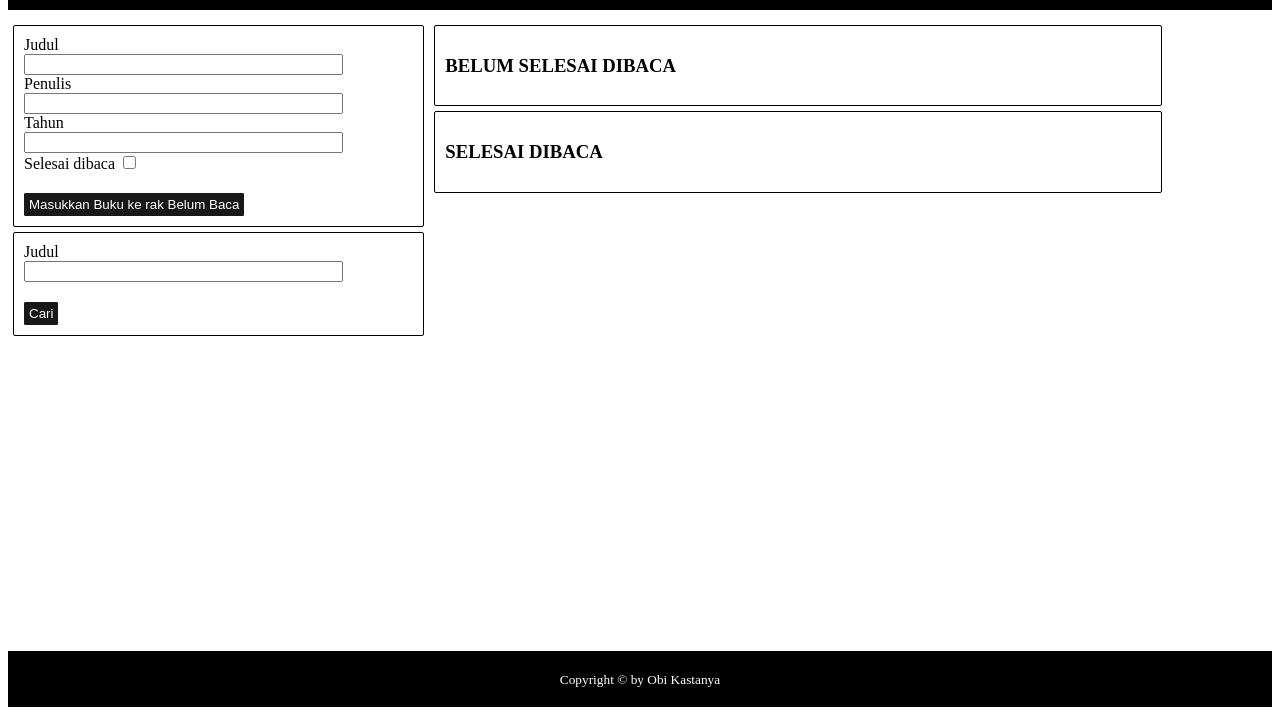
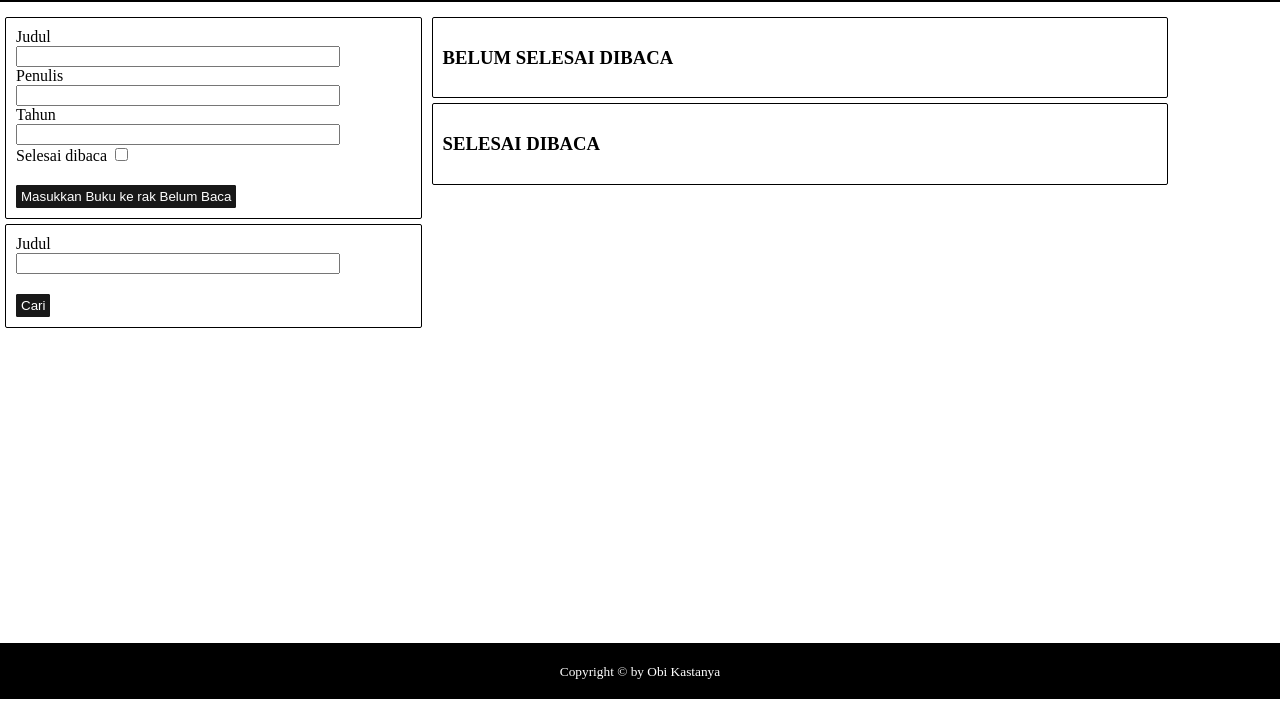
Before and after one commit to obikastanya/booshelf-app-implementing-browser-local-storage, a plain HTML site: page index.html in a window 1280 px wide. Shown: the part 84-800 px from the top of the page. Drawn offline with Linux system fonts and the light colour scheme.

Commit message:
small fixs

```diff
--- a/css/style.css
+++ b/css/style.css
@@ -1,6 +1,10 @@
+body {
+  margin: 0;
+}
 .d-block {
   display: block;
 }
+
 .filler-height {
   height: 300px;
 }
--- a/index.html
+++ b/index.html
@@ -5,7 +5,7 @@
     <meta http-equiv="X-UA-Compatible" content="IE=edge" />
     <meta name="viewport" content="width=device-width, initial-scale=1.0" />
     <link rel="stylesheet" href="css/style.css" />
-    <title>Bookshelf</title>
+    <title>Bookshelf Apps</title>
   </head>
   <body>
     <header class="booksheft-header">
```
